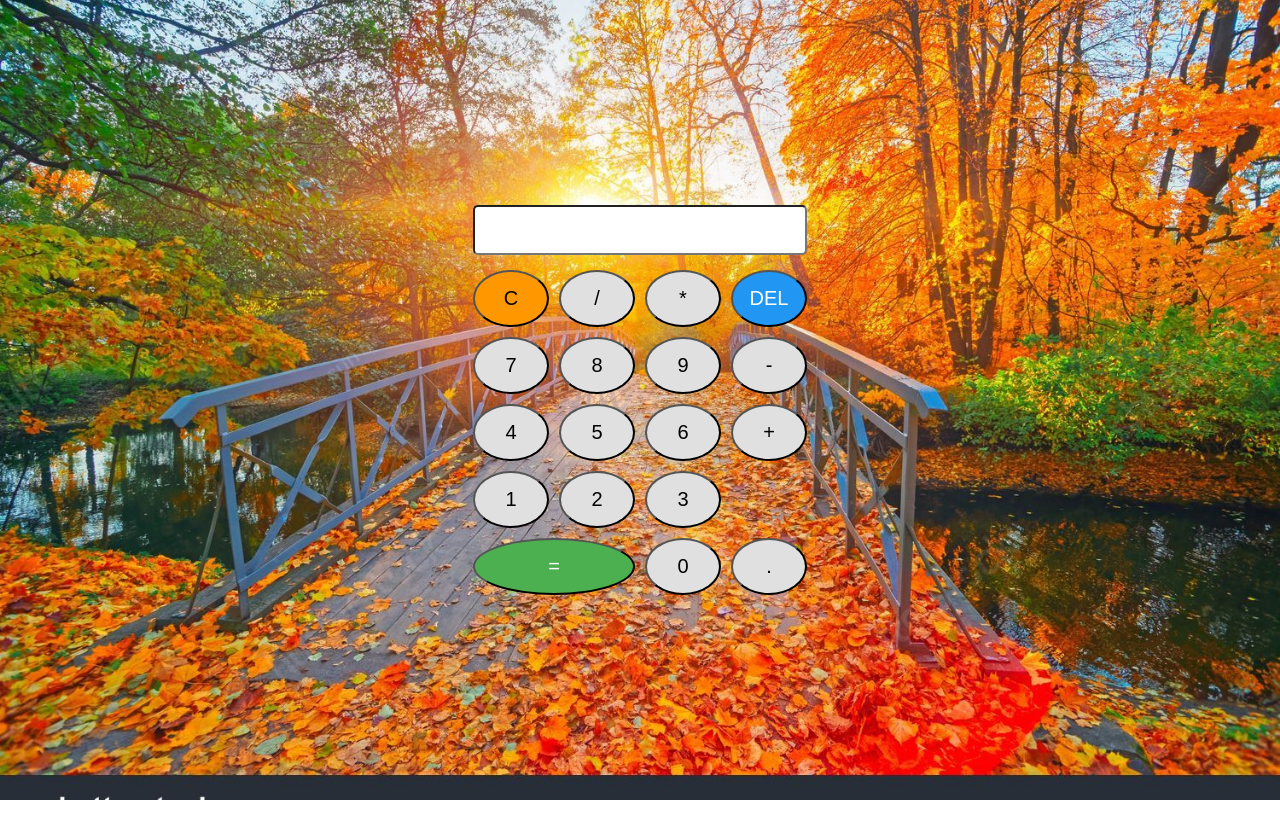
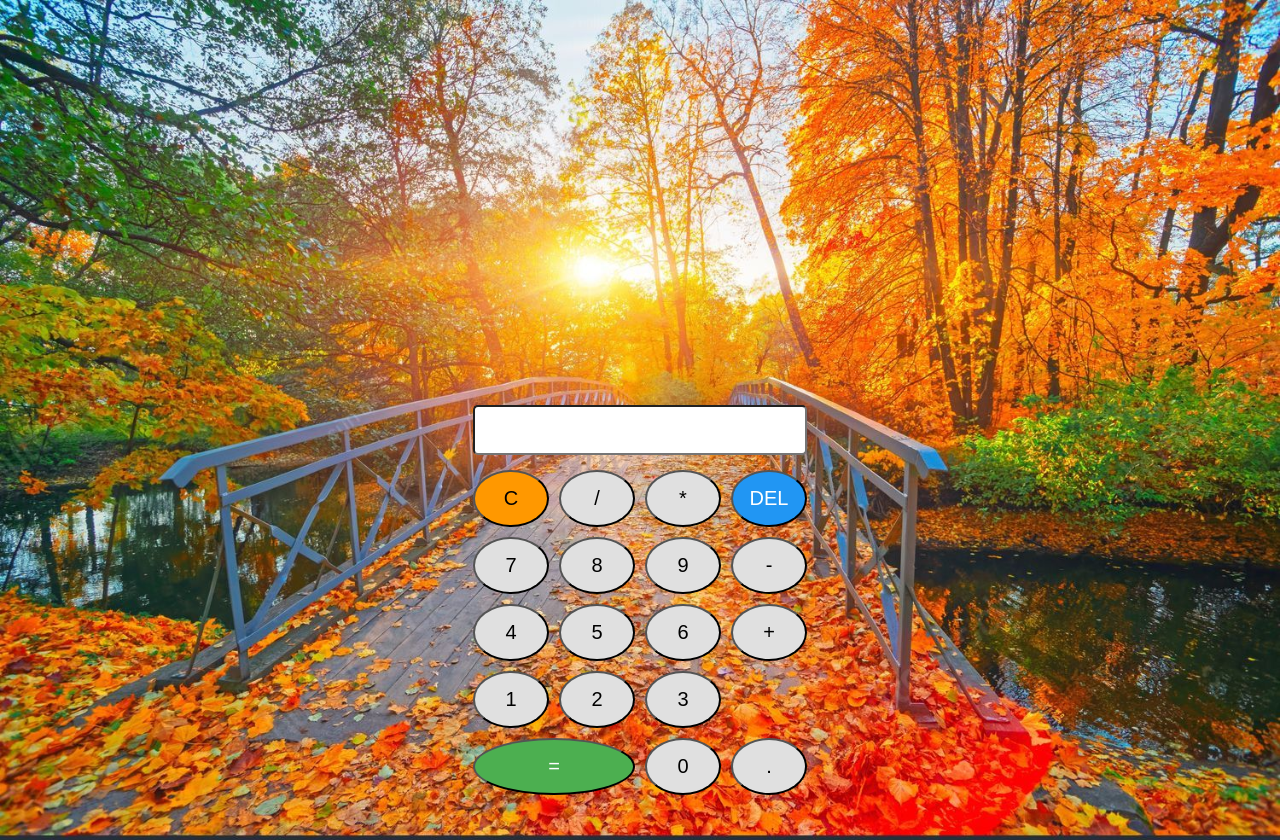
Before and after one commit to priya-verygood/calculator, a plain HTML site: page index.html in a window 1280 px wide. Shown: the top 840 px of the page. Before the commit the page ends 800 px from the top, so only its background shows below. Drawn offline with Linux system fonts and the light colour scheme.

Commit message:
Update style.css

```diff
--- a/style.css
+++ b/style.css
@@ -6,7 +6,7 @@ body {
     display: flex;
     justify-content: center;
     align-items: center;
-    min-height: 100vh;
+    min-height: 150vh;
     background-image:url('tree.jpg');
     background-position: center;
     background-repeat: no-repeat;
```
